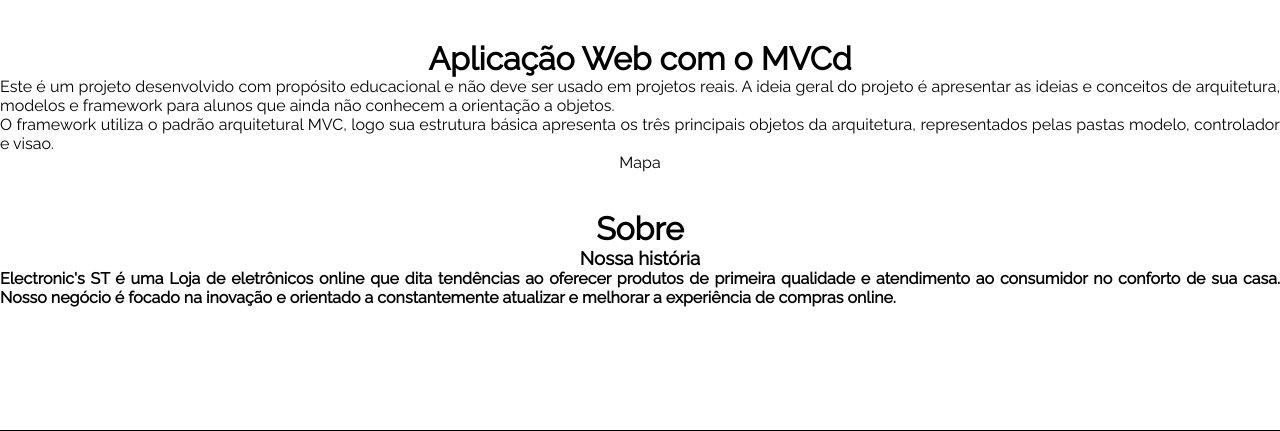
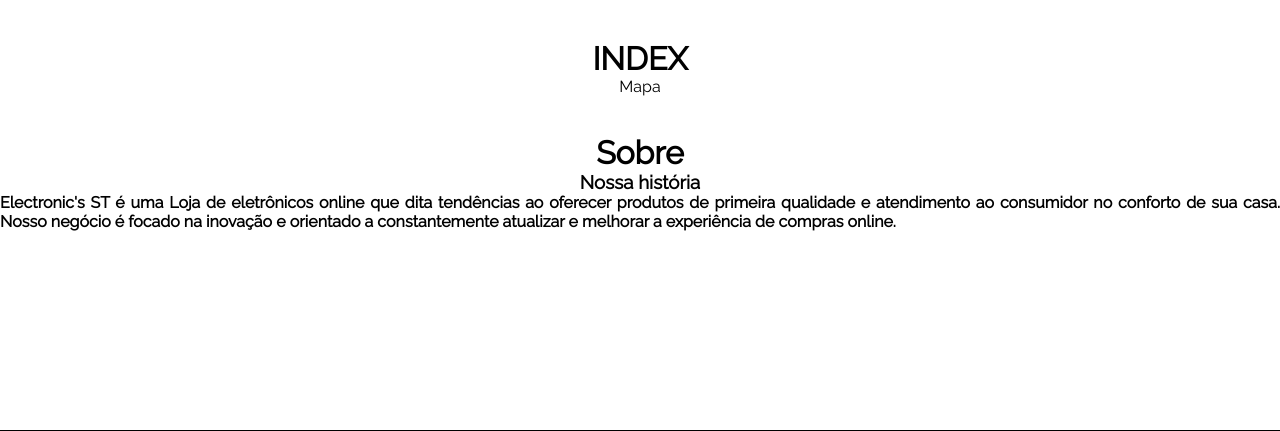
Before and after one commit to cavalcantepedro792/est_official, a PHP site: page /est_official/ in a window 1280 px wide. Shown: the part 100-531 px from the top of the page. Run offline with PHP 8.4, Linux system fonts and the light colour scheme; data that the repository does not hold is empty.

Commit message:
Commit 31Maio Indo dormir

```diff
--- a/visao/paginas/inicial.visao.php
+++ b/visao/paginas/inicial.visao.php
@@ -1,8 +1,4 @@
-<h1>Aplicação Web com o MVCd</h1>
-
-<p>Este é um projeto desenvolvido com propósito educacional e não deve ser usado em projetos reais. A ideia geral do projeto é apresentar as ideias e conceitos de arquitetura, modelos e framework para alunos que ainda não conhecem a orientação a objetos.</p>
-
-<p>O framework utiliza o padrão arquitetural MVC, logo sua estrutura básica apresenta os três principais objetos da arquitetura, representados pelas pastas modelo, controlador e visao. </p>
+<h1>INDEX</h1>
 
 <a href="./paginas/mapa" style="color: #000000;">Mapa</a><br>
 
--- a/visao/template.php
+++ b/visao/template.php
@@ -11,7 +11,7 @@
 				http://tiagomatos.com/blog/dica-sobre-a-variavel-global-server-do-php
 				https://www.php.net/manual/pt_BR/reserved.variables.server.php
 			*/
-			if ($_SERVER['PHP_SELF']!='/est_official/index.php/cliente/adicionarCliente') {
+			if (($_SERVER['PHP_SELF']!='/est_official/index.php/cliente/adicionar')&&($_SERVER['PHP_SELF']!='/est_official/index.php/login/')) {
 				require('cabecalho.php');
 			}else{
 				require('cabecalho_login.php');
```
